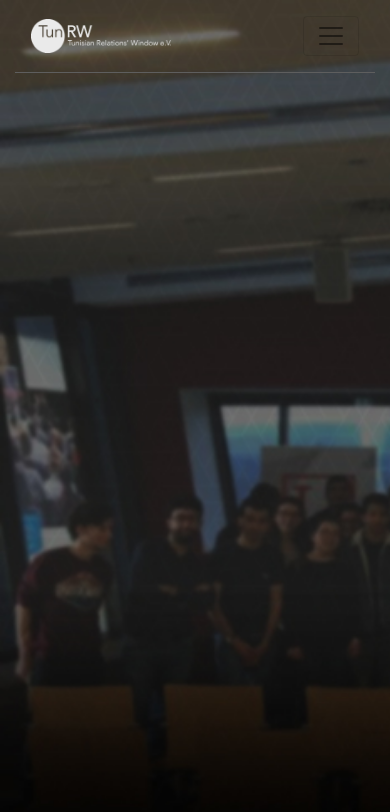
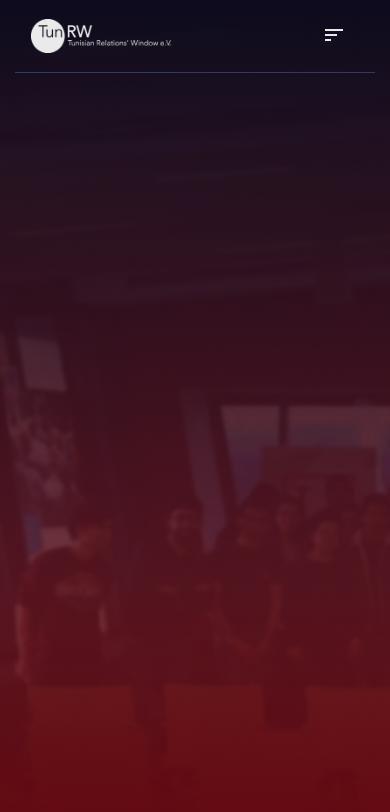
Before and after one commit to mohamedkuch/tunRW-Front, an Angular app in the folder tunrw-front/: page / in a window 390 px wide. Shown: the top 812 px of the page. Built offline with nearby package versions, Linux system fonts and the light colour scheme.

Commit message:
finish navbar

```diff
--- a/tunrw-front/src/app/app.component.html
+++ b/tunrw-front/src/app/app.component.html
@@ -1,15 +1,19 @@
+  <div class="container coverContainer">
 
-<div class="container coverContainer">
+  </div>
+<div class="coverFilter">
 
 </div>
 
+
 <div class="container navbarContainer">
   <div class="row">
-    <div class="col-12">
-      <nav class="navbar navbar-expand-md navbar-light bg-light">
+    <div class="col-12 ">
+      <nav class="navbar navbar-expand-lg navbar-light bg-dark">
         <a class="navbar-brand logoBG " href="#"></a>
-        <button class="navbar-toggler" type="button" data-toggle="collapse" data-target="#navbarSupportedContent" aria-controls="navbarSupportedContent" aria-expanded="false" aria-label="Toggle navigation">
-          <span class="navbar-toggler-icon"></span>
+        <button class="navbar-toggler" (click)="onMenuClick()" type="button" data-toggle="collapse" data-target="#navbarSupportedContent" aria-controls="navbarSupportedContent" aria-expanded="false" aria-label="Toggle navigation">
+          <mat-icon class="menuIcon" aria-hidden="false" aria-label="Example sort icon">sort</mat-icon>
+
         </button>
 
         <div class="collapse navbar-collapse" id="navbarSupportedContent">
@@ -37,7 +41,13 @@
         </div>
       </nav>
     </div>
+    <div *ngIf="!menuExpandFlag" class="col-12 ">
+      <div class="navbarBorder">
+
+      </div>
+    </div>
   </div>
+
 </div>
 
 
--- a/tunrw-front/src/app/app.component.scss
+++ b/tunrw-front/src/app/app.component.scss
@@ -8,46 +8,79 @@
   mask-repeat: no-repeat;
   background-color: #eaeaea;
 }
-.navbar {
+.navbar{
+  background-color: transparent !important;
   padding: 1rem !important;
-  background-color: transparent !important;
-  border-bottom: 1px solid #5e5e5e;
+
+}
+.navbarBorder{
+  border-bottom: 1px solid #504e78a2;
+
 }
 .nav-item {
   margin-left: 1rem;
   text-align: center;
   font-size: 12px;
 }
+
 .nav-link {
   text-transform: uppercase;
   color: #eaeaea !important;
   border-radius: 2px;
   transition: 0.5s all;
 }
-.active>.nav-link{
+
+.active>.nav-link {
   background: rgb(231, 20, 38);
-  -webkit-box-shadow: -10px 10px 34px 0px rgba(0,0,0,0.28);
--moz-box-shadow: -10px 10px 34px 0px rgba(0,0,0,0.28);
-box-shadow: -10px 10px 34px 0px rgba(0,0,0,0.28);
+  -webkit-box-shadow: -10px 10px 34px 0px rgba(0, 0, 0, 0.28);
+  -moz-box-shadow: -10px 10px 34px 0px rgba(0, 0, 0, 0.28);
+  box-shadow: -10px 10px 34px 0px rgba(0, 0, 0, 0.28);
   // border-bottom: 1px solid #E71424 !important;
 }
-.nav-link:hover{
+
+.nav-link:hover {
   background: rgb(231, 20, 38);
-  -webkit-box-shadow: -10px 10px 34px 0px rgba(0,0,0,0.28);
--moz-box-shadow: -10px 10px 34px 0px rgba(0,0,0,0.28);
-box-shadow: -10px 10px 34px 0px rgba(0,0,0,0.28);
+  -webkit-box-shadow: -10px 10px 34px 0px rgba(0, 0, 0, 0.28);
+  -moz-box-shadow: -10px 10px 34px 0px rgba(0, 0, 0, 0.28);
+  box-shadow: -10px 10px 34px 0px rgba(0, 0, 0, 0.28);
   // border-bottom: 1px solid #E71424 !important;
 }
-// Medium devices (tablets, 768px and up)
-@media (max-width: 768px) {
+
+.menuIcon {
+  color: #eaeaea !important;
+}
+
+
+// Large devices (desktops, 992px and up)
+@media (max-width: 992px) {
   .navbar-nav {
-    background: #f9f9f9;
     margin-top: 10px;
+    width: min-content;
   }
+
+  .navbar {
+    // width: min-content;
+
+  }
+
+  .nav-link {
+    padding: 10px 20px;
+    margin-top: 5px;
+
+  }
+
 }
 
 /*#########  Cover Style ########*/
-.coverContainer{
+.coverFilter {
+  position: absolute;
+  min-height: 100vh;
+  min-width: 100vw;
+  background-image: linear-gradient(#0c0b1d, rgba(231, 20, 38, 0.432));
+
+}
+
+.coverContainer {
   background-image: url("../assets/images/bg-main.jpg");
   background-size: cover;
   min-height: 100vh;
--- a/tunrw-front/src/app/app.component.ts
+++ b/tunrw-front/src/app/app.component.ts
@@ -7,4 +7,9 @@ import { Component } from '@angular/core';
 })
 export class AppComponent {
   title = 'tunrw-front';
+  menuExpandFlag = false;
+
+  onMenuClick(){
+    this.menuExpandFlag = !this.menuExpandFlag;
+  }
 }
--- a/tunrw-front/src/app/app.module.ts
+++ b/tunrw-front/src/app/app.module.ts
@@ -5,7 +5,7 @@ import { AppRoutingModule } from './app-routing.module';
 import { AppComponent } from './app.component';
 import { BrowserAnimationsModule } from '@angular/platform-browser/animations';
 import {MatGridListModule} from '@angular/material/grid-list';
-
+import {MatIconModule} from '@angular/material/icon';
 @NgModule({
   declarations: [
     AppComponent
@@ -14,7 +14,8 @@ import {MatGridListModule} from '@angular/material/grid-list';
     BrowserModule,
     AppRoutingModule,
     BrowserAnimationsModule,
-    MatGridListModule
+    MatGridListModule,
+    MatIconModule
   ],
   providers: [],
   bootstrap: [AppComponent]
```
